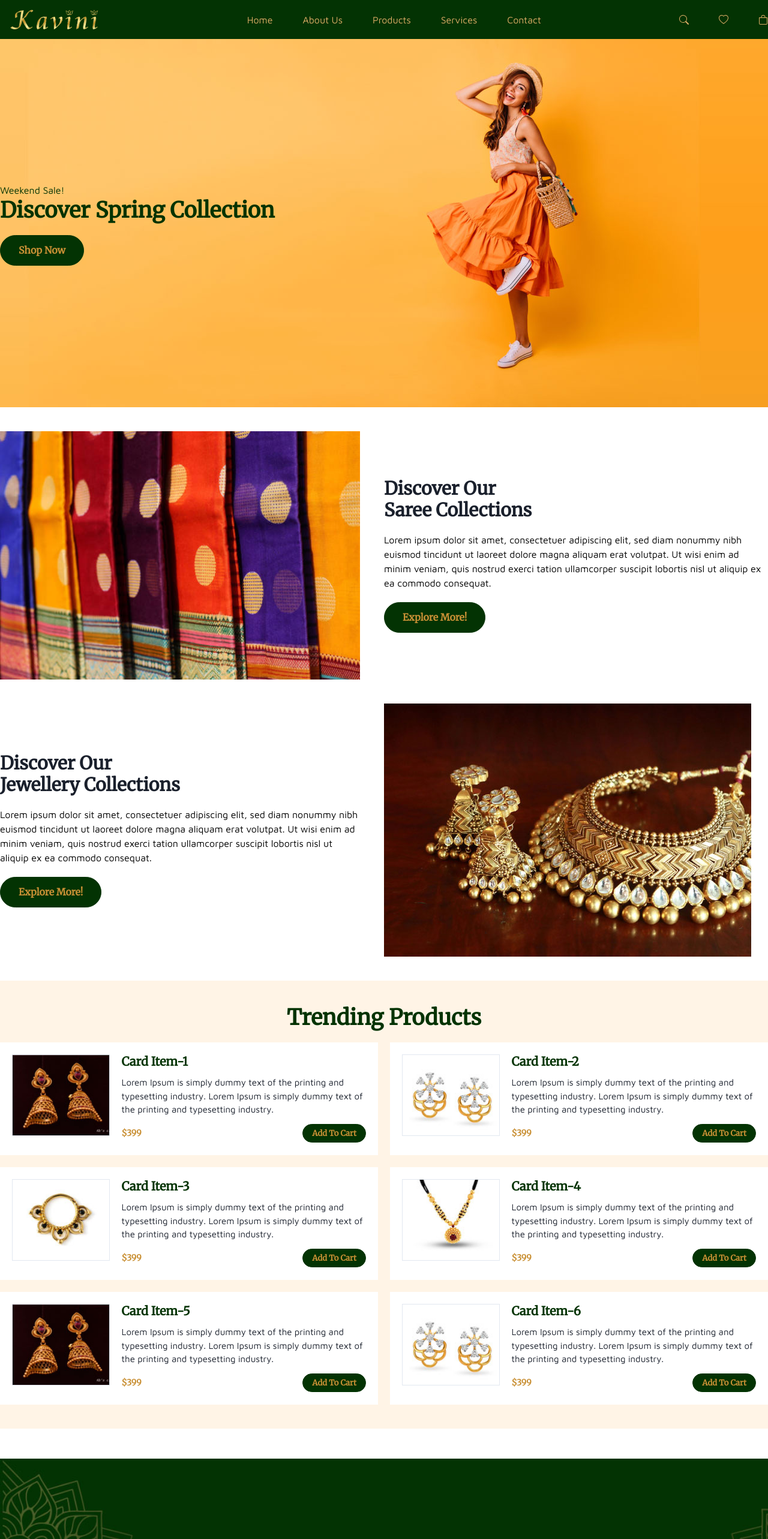
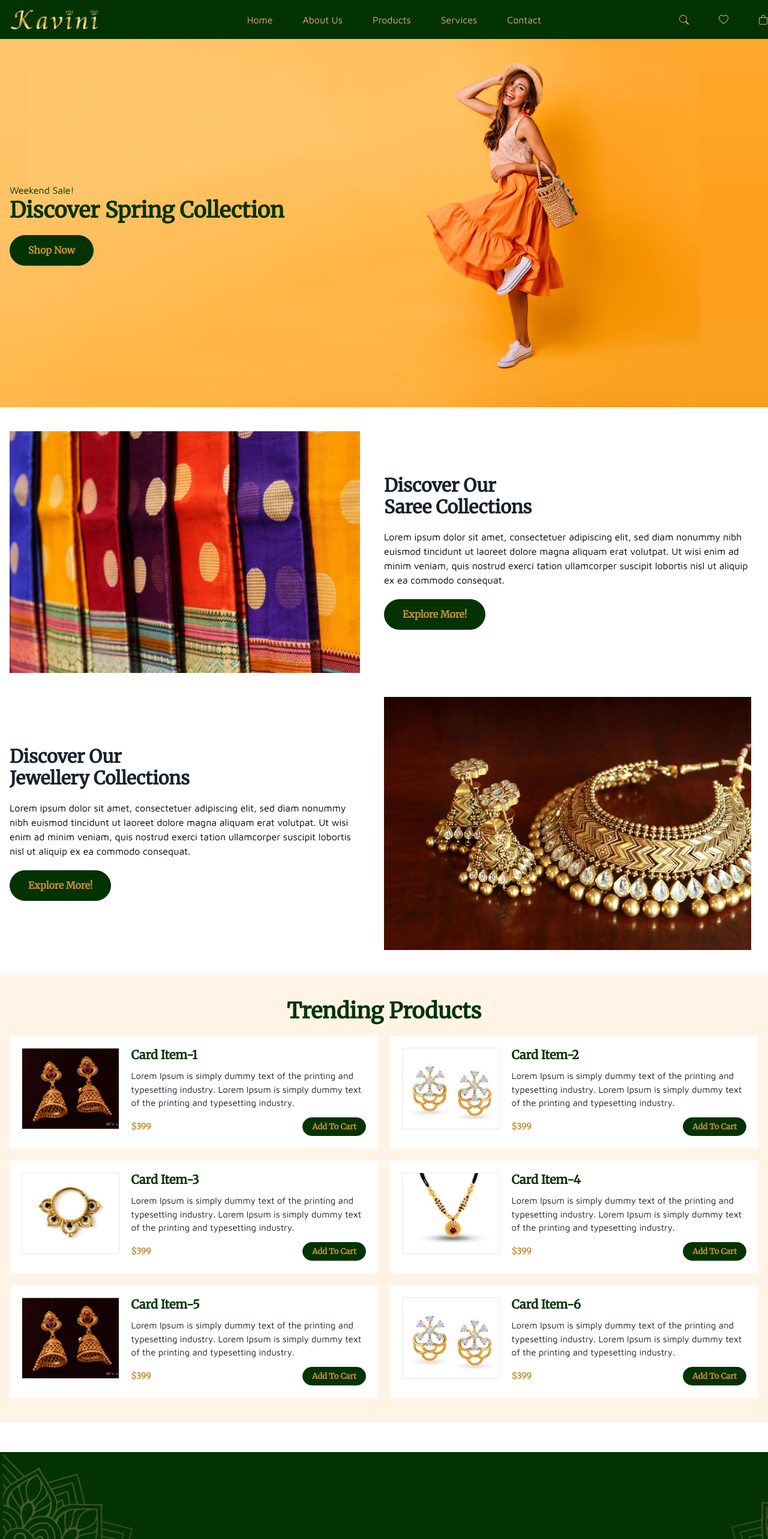
Before and after one commit to suneka-vasan/kavini-newsite, a Next.js app: page / in a window 1280 px wide. Shown: the top 2566 px of the page at 60% size. Built offline with nearby package versions, Linux system fonts and the light colour scheme.

Commit message:
update 7
Signed-off-by: Suneka-vasan <suneka@glenise.in>

```diff
--- a/components/BannerSection.tsx
+++ b/components/BannerSection.tsx
@@ -11,7 +11,7 @@ function BannerSection() {
                 backgroundRepeat: 'no-repeat',
                 backgroundPosition: 'right'
             }} >
-            <Box maxW='container.xl' mx={{ base: 0, md: 'auto' }} pt={{ base: 36, md: 60 }} pl={{ base: 5, md: 4, lg: 0 }}>
+            <Box maxW='container.xl' mx={{ base: 0, md: 'auto' }} pt={{ base: 36, md: 60 }} pl={{ base: 5, md: 4 }}>
                 <Text color="#033303" pb={0}>Weekend Sale!</Text>
                 <Heading color="#033303" pb={5} fontSize={{ base: "24px", md: "36px" }}>Discover Spring Collection</Heading>
                 <PrimaryButtonLg title='Shop Now' path='/about' />
--- a/components/DiscoverSection.tsx
+++ b/components/DiscoverSection.tsx
@@ -5,32 +5,32 @@ import PrimaryButtonLg from '../components/PrimaryButtonLg'
 function DiscoverSection() {
     return (
         <>
-            <Box maxW='container.xl' mx={{ base: 0, md: 'auto' }} >
-                <SimpleGrid px={{ base: 5, md: 4, lg: 0 }} mt='10' columns={{ base: 1, md: 2 }} >
-                    <GridItem mr={{ base: 0, md: 10 }}>
+            <Box maxW='container.xl' mx={{ base: 0, md: 'auto', lg: 'auto', xl: 'auto' }} >
+                <SimpleGrid px={{ base: 5, md: 4 }} mt='10' columns={{ base: 1, md: 2 }} >
+                    <Box mr={{ base: 0, md: 10 }}>
                         <Image src='/Saree_1.jpg' alt='Saree' width='612' height='422' />
-                    </GridItem>
-                    <GridItem display={{ md: 'flex' }} alignItems='center' justifyContent='center'>
-                        <GridItem>
+                    </Box>
+                    <Box display={{ md: 'flex' }} alignItems='center' justifyContent='center'>
+                        <Box>
                             <Heading mb={{ base: 3, md: 5 }} color='brand' fontSize={{ base: "22px", md: "30px" }} mt={{ base: 5, md: 0 }}>Discover Our<br />
                                 Saree Collections</Heading>
                             <Text mb='5' color='black' lineHeight={{ base: "18px", md: 1.5 }} fontSize={{ base: "14px", md: "16px" }}>Lorem ipsum dolor sit amet, consectetuer adipiscing elit, sed diam nonummy nibh euismod tincidunt ut laoreet dolore magna aliquam erat volutpat. Ut wisi enim ad minim veniam, quis nostrud exerci tation ullamcorper suscipit lobortis nisl ut aliquip ex ea commodo consequat. </Text>
                             <PrimaryButtonLg title='Explore More!' path='/about' />
-                        </GridItem>
-                    </GridItem>
+                        </Box>
+                    </Box>
                 </SimpleGrid>
-                <SimpleGrid px={{ base: 5, md: 4, lg: 0 }} my='10' columns={{ base: 1, md: 2 }}>
-                    <GridItem display={{ md: 'flex' }} alignItems='center' justifyContent='center'>
-                        <GridItem mr={{ base: 0, md: 10 }} flex='1' mb={{ base: 5, md: 0 }}>
+                <SimpleGrid px={{ base: 5, md: 4 }} my='10' columns={{ base: 1, md: 2 }}>
+                    <Box display={{ md: 'flex' }} alignItems='center' justifyContent='center'>
+                        <Box mr={{ base: 0, md: 10 }} flex='1' mb={{ base: 5, md: 0 }}>
                             <Heading mb={{ base: 3, md: 5 }} color='brand' fontSize={{ base: "22px", md: "30px" }}>Discover Our<br />
                                 Jewellery Collections</Heading>
                             <Text mb='5' color='black' lineHeight={{ base: "18px", md: 1.5 }} fontSize={{ base: "14px", md: "16px" }}>Lorem ipsum dolor sit amet, consectetuer adipiscing elit, sed diam nonummy nibh euismod tincidunt ut laoreet dolore magna aliquam erat volutpat. Ut wisi enim ad minim veniam, quis nostrud exerci tation ullamcorper suscipit lobortis nisl ut aliquip ex ea commodo consequat. </Text>
                             <PrimaryButtonLg title='Explore More!' path='/about' />
-                        </GridItem>
-                    </GridItem>
-                    <GridItem>
+                        </Box>
+                    </Box>
+                    <Box>
                         <Image src='/Jewel_1.jpg' alt='Saree' width='612' height='422' />
-                    </GridItem>
+                    </Box>
                 </SimpleGrid>
             </Box>
         </>
--- a/components/Footer.tsx
+++ b/components/Footer.tsx
@@ -8,7 +8,7 @@ function Footer() {
             <Box bg='#033303'>
                 <Box py='10' maxW='container.xl' color='#C99035' mx='auto' borderBottom='1px' >
                     <SimpleGrid columns={{ base: 1, md: 3 }} gap={2} mx={{ base: 0, md: 'auto' }}>
-                        <GridItem display='block' alignItems='center' justifyContent='center' px={{ base: 10, md: 4, lg: 0 }}>
+                        <GridItem display='block' alignItems='center' justifyContent='center' px={{ base: 10, md: 4 }}>
                             <Heading fontSize='20' pb='3'>Kavini</Heading>
                             {/* <Image src='/Logo_Full.png' width='100' height='100' alt='Logo' /> */}
                             <Text fontSize={{ base: 14, md: 16 }} pt={{ base: 0, md: 3 }} lineHeight='7'>Lorem ipsum dolor sit amet, consectetur adipisicing elit. Animi assumenda dicta et eveniet facere fuga impedit laboriosam neque numquam odio optio perspiciatis.</Text>
@@ -50,7 +50,7 @@ function Footer() {
                         </Stack>
                     </SimpleGrid>
                 </Box>
-                <SimpleGrid maxW='container.xl' mx='auto' color='#C99035' columns={{ base: 1, md: 2 }} lineHeight={{ base: "18px", md: 1.5 }} fontSize={{ base: "14px", md: "16px" }} px={{ sm: 0, md: 4, lg: 0 }}>
+                <SimpleGrid maxW='container.xl' mx='auto' color='#C99035' columns={{ base: 1, md: 2 }} lineHeight={{ base: "18px", md: 1.5 }} fontSize={{ base: "14px", md: "16px" }} px={{ sm: 0, md: 4 }}>
                     <GridItem textAlign={{ base: 'center', md: 'left' }} pt={{ base: 4, md: 4 }} pb={{ base: 0, md: 4 }}>
                         Kavini &copy; 2022. All Rights Reserved.
                     </GridItem>
--- a/components/ProductSection.tsx
+++ b/components/ProductSection.tsx
@@ -7,7 +7,7 @@ function ProductSection() {
             <Box bg='#FFF4E6' >
                 <Box maxW='container.xl' mx={{ base: 0, md: 'auto' }} >
                     <Heading pt='10' color='#033303' textAlign='center' mb='5'>Trending Products</Heading>
-                    <SimpleGrid columns={{ base: 1, md: 1, lg: 2 }} justifyItems={"center"} gap={5} pb='10' px={{ sm: 0, md: 4, lg: 0 }}>
+                    <SimpleGrid columns={{ base: 1, md: 1, lg: 2 }} justifyItems={"center"} gap={5} pb='10' px={{ sm: 0, md: 4 }}>
                         <ProductList />
                     </SimpleGrid>
                 </Box>
```
